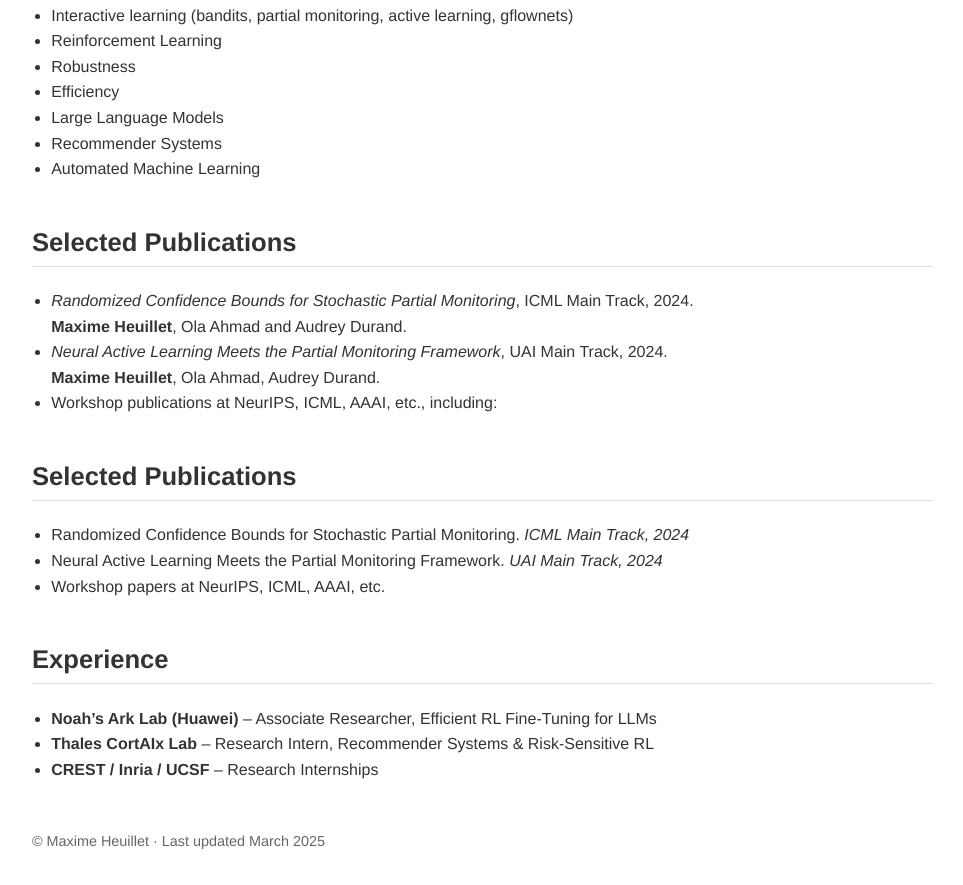
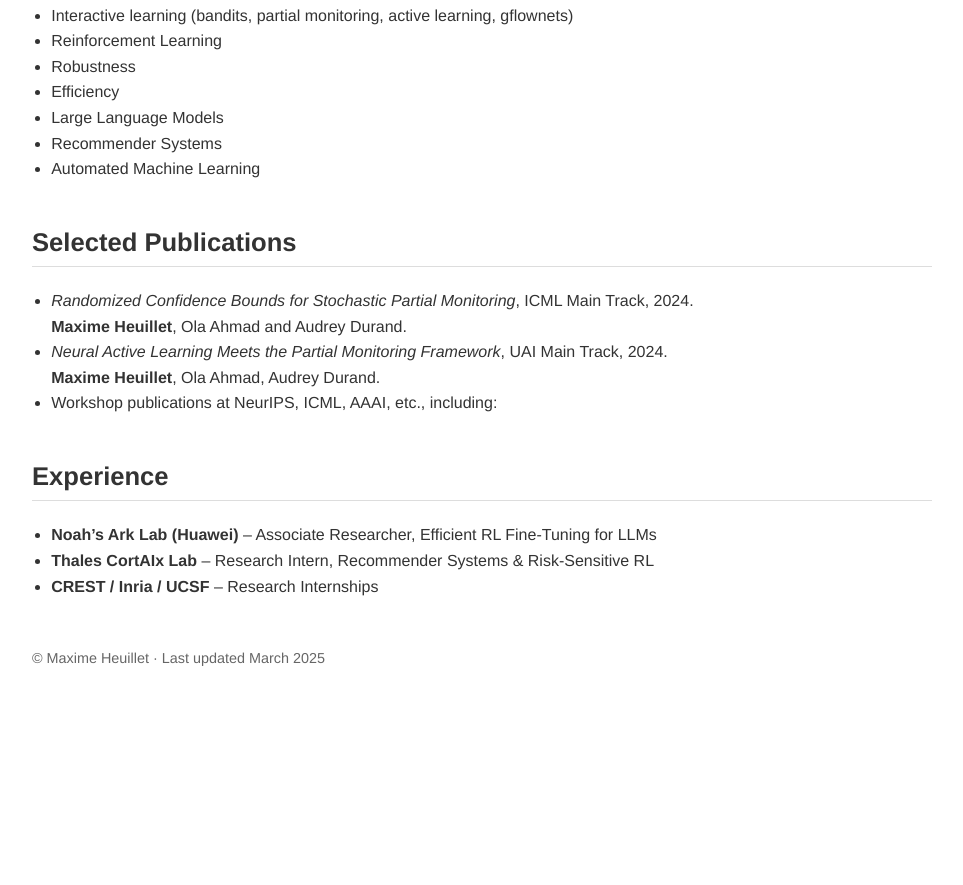
Before and after one commit to MaxHeuillet/maxime-heuillet.github.io, a plain HTML site: page index.html in a window 1280 px wide. Shown: the part 538-1423 px from the top of the page, without its empty margins (158-1121 px from the left). After the commit the page ends 1240 px from the top, so only its background shows below. Drawn offline with Linux system fonts and the light colour scheme.

Commit message:
update index

```diff
--- a/index.html
+++ b/index.html
@@ -109,13 +109,6 @@
 </ul>
 
 
-  <h2>Selected Publications</h2>
-  <ul>
-    <li>Randomized Confidence Bounds for Stochastic Partial Monitoring. <em>ICML Main Track, 2024</em></li>
-    <li>Neural Active Learning Meets the Partial Monitoring Framework. <em>UAI Main Track, 2024</em></li>
-    <li>Workshop papers at NeurIPS, ICML, AAAI, etc.</li>
-  </ul>
-
   <h2>Experience</h2>
   <ul>
     <li><strong>Noah’s Ark Lab (Huawei)</strong> – Associate Researcher, Efficient RL Fine-Tuning for LLMs</li>
```
